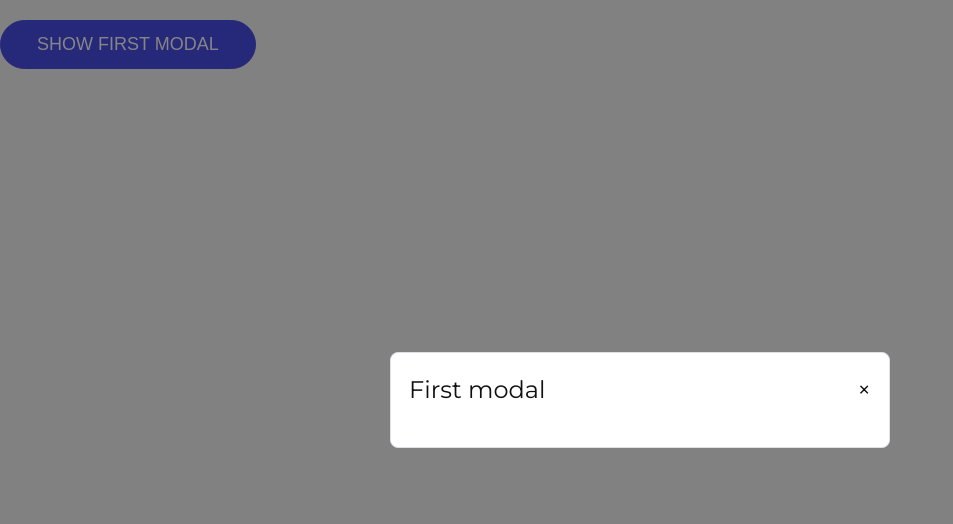
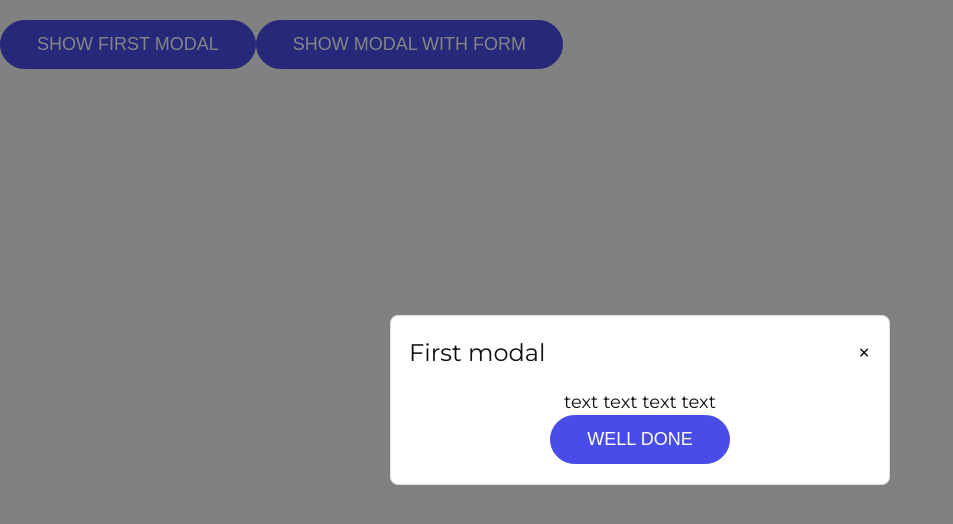
Before and after one commit to ArtemAbramov/Modals, a Vue app: page / in a window 1280 px wide. Both pictures are taken after a click on the button "SHOW FIRST MODAL". Shown: the top 524 px of the page, without its empty margins (0-953 px from the left). Built offline with nearby package versions, Linux system fonts and the light colour scheme.

Commit message:
Add second modal with form

```diff
--- a/src/App.vue
+++ b/src/App.vue
@@ -3,12 +3,36 @@
     <div class='wrapper-content'>
       <section>
         <div class="container">
+
+          <!-- first modal -->
           <button class="btn btnPrimary" @click='modalFirst = !modalFirst'>Show first modal</button>
-          <!-- first modal -->
           <modals
             title='First modal'
-            v-if='modalFirst'
-            @close='modalFirst = !modalFirst'>
+            v-show='modalFirst'
+            @close='modalFirst = false'
+          >
+            <div slot='body'>
+              <p>text text text text</p>
+              <button class='btn btnPrimary' @click='modalFirst = !modalFirst'> Well done</button>
+            </div>
+          </modals>
+
+          <!-- Second modal -->
+          <button class="btn btnPrimary" @click='modalSecond.show = !modalSecond.show'>Show modal with form</button>
+          <modals
+            title='Modal with form'
+            v-show='modalSecond.show'
+            @close='modalSecond.show = false'
+          >
+            <div slot='body'>
+              <form @submit.prevent='submitSecondForm'>
+                <label>Name:</label>
+                <input type="text" required v-model='modalSecond.name'>
+                <label>Email:</label>
+                <input type="email" required v-model='modalSecond.email'>
+                <button class='btn btnPrimary'>Summary</button>
+              </form>
+            </div>
           </modals>
         </div>
       </section>
@@ -22,7 +46,23 @@ export default {
   components: { modals },
   data () {
     return {
-      modalFirst: false
+      modalFirst: false,
+      modalSecond: {
+        show: false,
+        name: '',
+        email: ''
+      }
+    }
+  },
+  methods: {
+    submitSecondForm () {
+      console.log({
+        name: this.modalSecond.name,
+        email: this.modalSecond.email
+      })
+      this.modalSecond.name = ''
+      this.modalSecond.email = ''
+      this.modalSecond.show = false
     }
   }
 }
--- a/src/components/Modal.vue
+++ b/src/components/Modal.vue
@@ -1,4 +1,5 @@
 <template>
+  <transition name='modal'>
     <div class="modal__wrapper" @click='$emit("close")'>
       <div class="modal-content" @click.stop=''>
 
@@ -10,10 +11,11 @@
 
         <!-- body -->
         <div class="modal-body">
-
+          <slot name='body'> default body </slot>
         </div>
       </div>
     </div>
+  </transition>
 </template>
 
 <script>
@@ -35,6 +37,16 @@ export default {
 </script>
 
 <style lang="scss" scoped>
+
+//animation
+.modal-enter, .modal-leave-active {
+  opacity: 0;
+}
+
+.modal-enter .modal-content,
+.modal-leave-active .modal-content {
+  transform: scale(1.2);
+}
 
 .modal__wrapper{
   display: flex;
```
Lines whose indentation alone changed are shown as unchanged.
